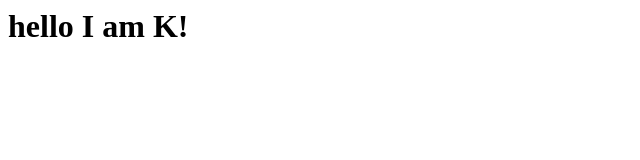
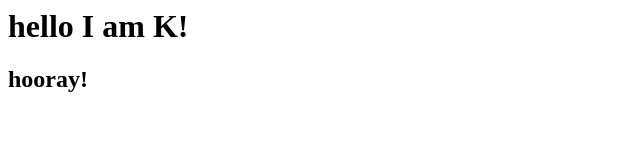
Before and after one commit to ericsun977/code-for-designers, a plain HTML site: page index.html in a window 1280 px wide. Shown: the whole page, without its empty margins (0-640 px from the left). Drawn offline with Linux system fonts and the light colour scheme.

Commit message:
changed stuff

```diff
--- a/index.html
+++ b/index.html
@@ -2,5 +2,6 @@
   <head></head>
   <body>
     <h1>hello I am K!</h1>
+    <h2>hooray!</h2>
   </body>
 </html>
```
